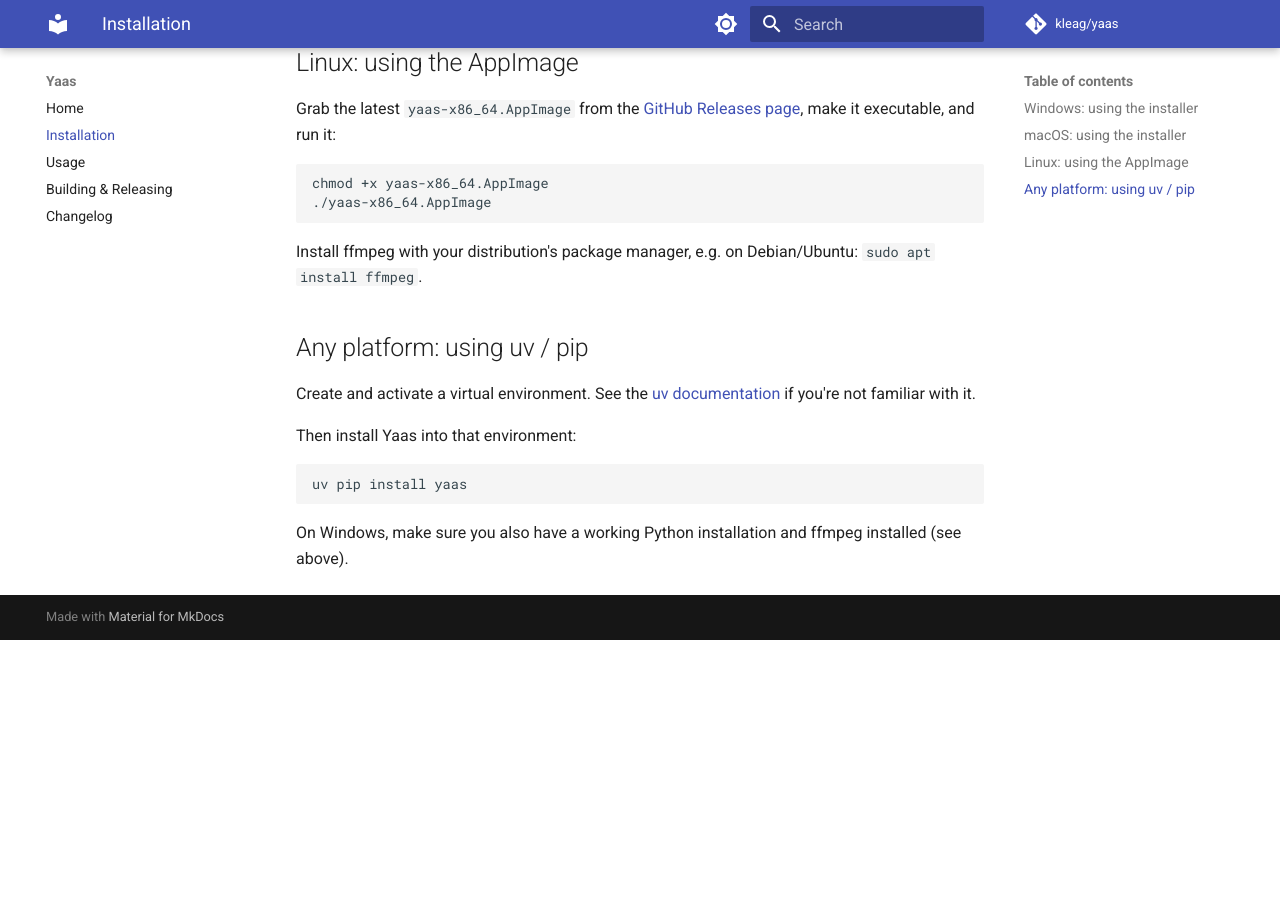
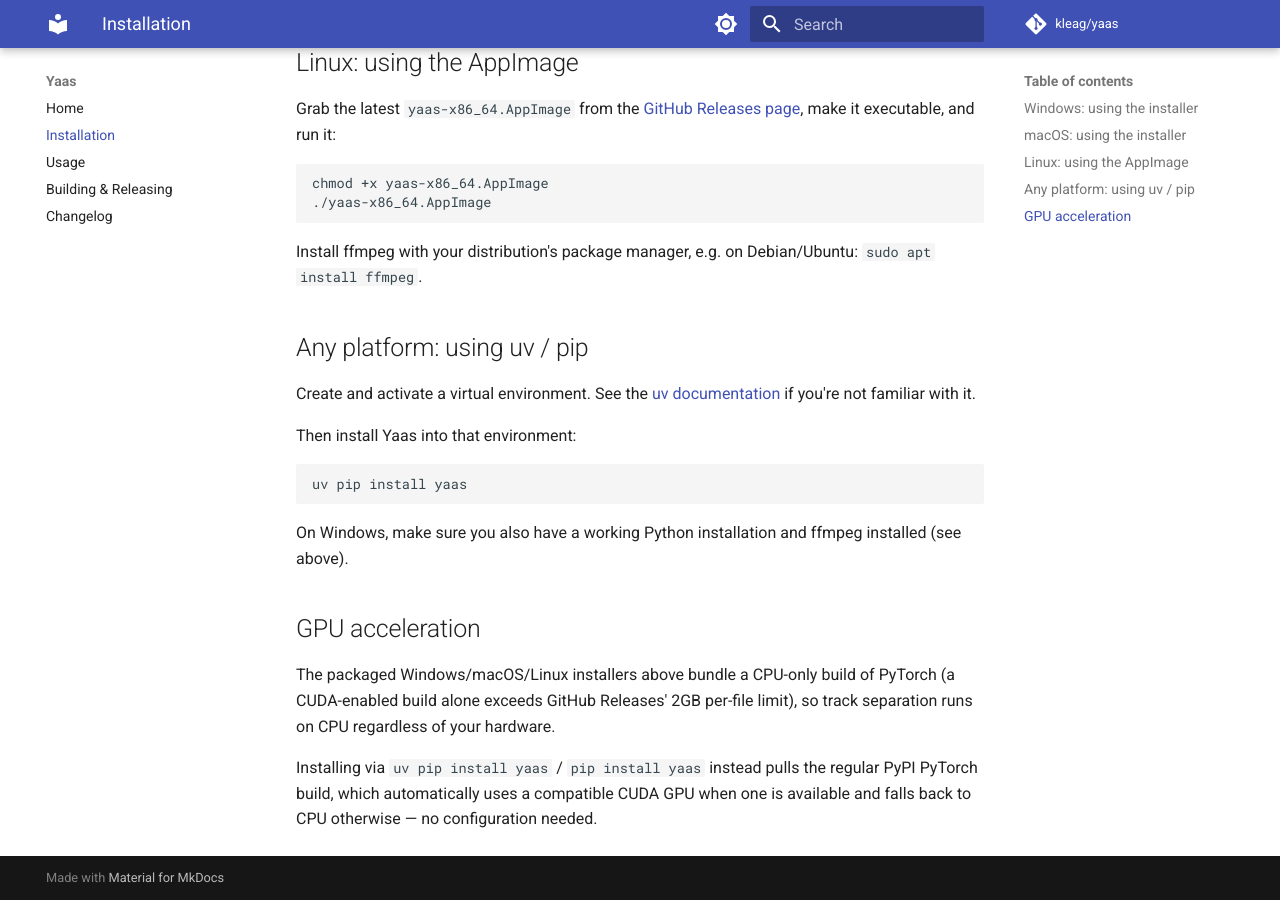
Before and after one commit to kleag/yaas, an MkDocs documentation site: the page built from docs/installation.md, in a window 1280 px wide and 900 px high, scrolled down 788 px. Built offline with MkDocs 1.6.1 and Material for MkDocs 9.7.7, drawn with Linux system fonts in a browser that asks for light colours; comment, search, counter and statistics services are not loaded; before the commit the page ends 1428 px from its top, so only the background shows below that.

Commit message:
Correct packages CI/CD

```diff
--- a/docs/installation.md
+++ b/docs/installation.md
@@ -60,3 +60,14 @@
 
 On Windows, make sure you also have a working Python installation and
 ffmpeg installed (see above).
+
+## GPU acceleration
+
+The packaged Windows/macOS/Linux installers above bundle a CPU-only build of
+PyTorch (a CUDA-enabled build alone exceeds GitHub Releases' 2GB per-file
+limit), so track separation runs on CPU regardless of your hardware.
+
+Installing via `uv pip install yaas` / `pip install yaas` instead pulls the
+regular PyPI PyTorch build, which automatically uses a compatible CUDA GPU
+when one is available and falls back to CPU otherwise — no configuration
+needed.
```
Also changed, not shown: 1 other file.
